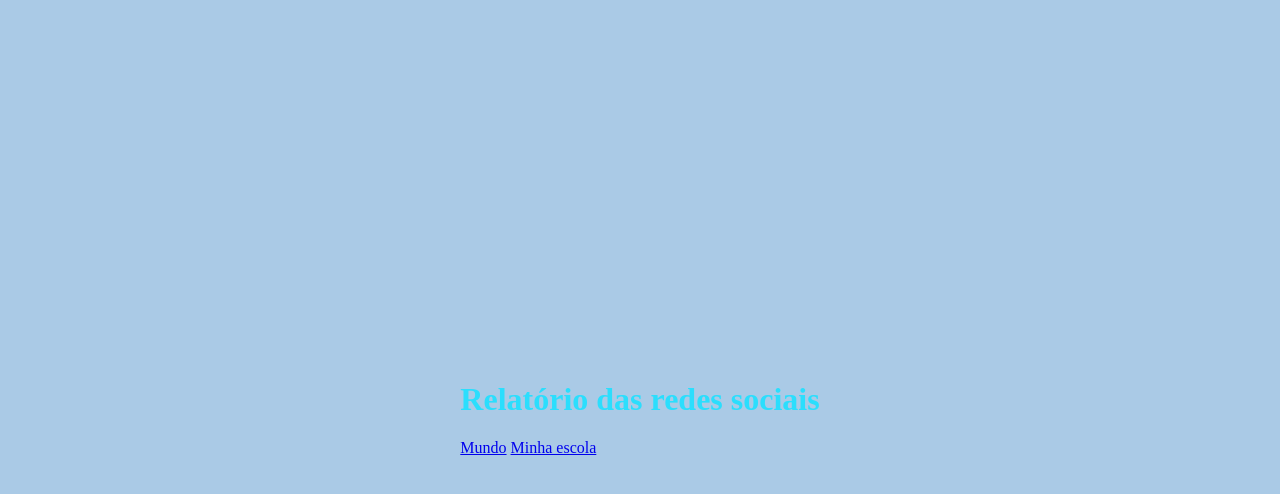
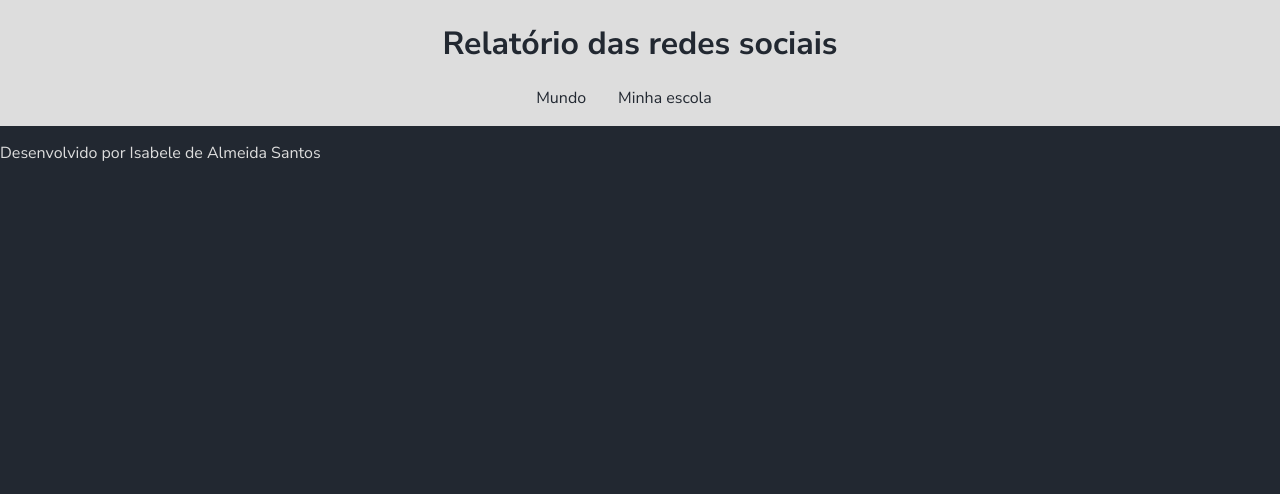
Before and after one commit to Isabele199/estrutura-do-codigo, a plain HTML site: page index.html in a window 1280 px wide. Drawn offline with Linux system fonts and the light colour scheme.

Commit message:
Add files via upload

```diff
--- a/index.html
+++ b/index.html
@@ -19,7 +19,10 @@
         <section id="graficos-container"
         class="graficos-container">
         <!-- crie os gráficos aqui -->
-</section>
+    </section>
 </main>
+<footer>
+    <p>Desenvolvido por Isabele de Almeida Santos</p>
+</footer>
 </body>
 </html>
--- a/style.css
+++ b/style.css
@@ -1,43 +1,44 @@
-:root{
-    --cor-fundo: #aacae6 ;
-    --cor-principal: #0B0D20 ;
-    --cor-secundaria: #212333;
-    --cor-destaque: #2BDEFD;
-    --cor-texto: #D7F9FF;
+@import url('https://fonts.googleapis.com/css2?family=Nunito+Sans:ital,opsz,wght@0,6..12,200..1000;1,6..12,200..1000&display=swap');
 
+:root {
+    --bg-color: #222831;
+    --primary-color: #DDDDDD;
+    --secondary-color: #F05454;
+    --font: "Nunito Sans", sans-serif;
 }
 
+
 body {
-    background-color: var(--cor-fundo);
-    color: var(--cor-texto);
+    background-color: var(--bg-color);
+    color: var(--primary-color);
+    font-family: var(--font);
+    height: 100vh;
+    margin: 0;
+}
+
+
+header {
+    background-color: var(--primary-color);
+    text-align: center;
+    Padding: 1px;
+}
+
+h1 {
+    font-size: 2rem;
+    color: var(--bg-color);
+     font-weight: 700;
+     }
+
+
+nav {
     display: flex;
     justify-content: center;
-    align-items: center;
-    min-height: 100vh;
+    font-weight: 400;
 }
 
-.caixa-principal{
-    background-color: var(--cor-principal);
-    width: 90%;
-    max-width: 600px;
-    text-align: center;
-    padding: 20px;
+
+nav a {
+    text-decoration: none;
+    color: var(--bg-color);
+     margin: 0 2rem 1rem 0rem;
 }
-
-h1{
-    color: var(--cor-destaque);
-}
-
-button {
-    background-color: var(--cor-secundaria);
-    color: var(--cor-texto);
-    border: none;
-    border-radius: 15px;
-    padding: 15px;
-    transition: background-color 0.3s;
-}
-
-button:hover{
-    background-color: var(--cor-destaque);
-    color: var(--cor-principal);
-}
```
